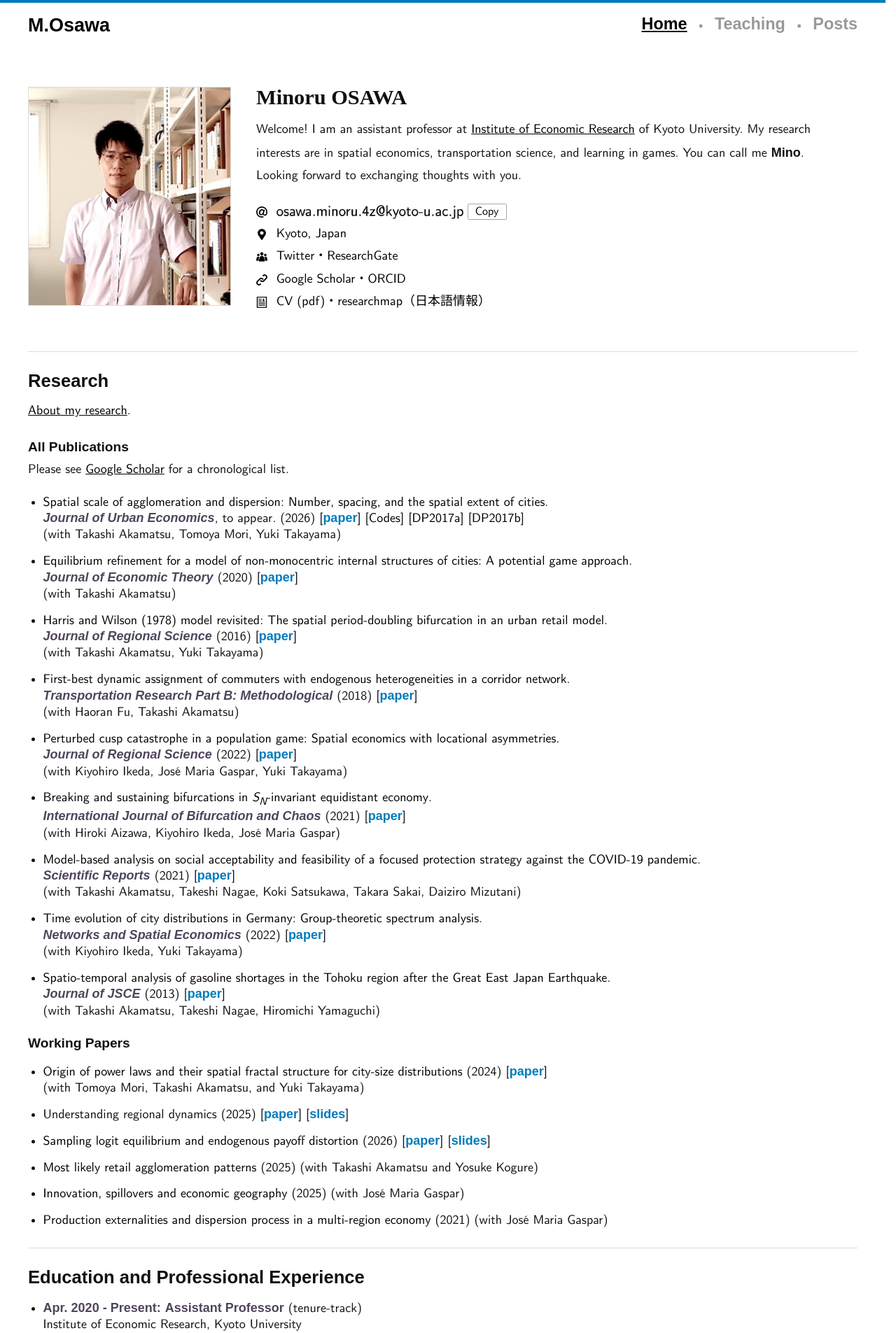
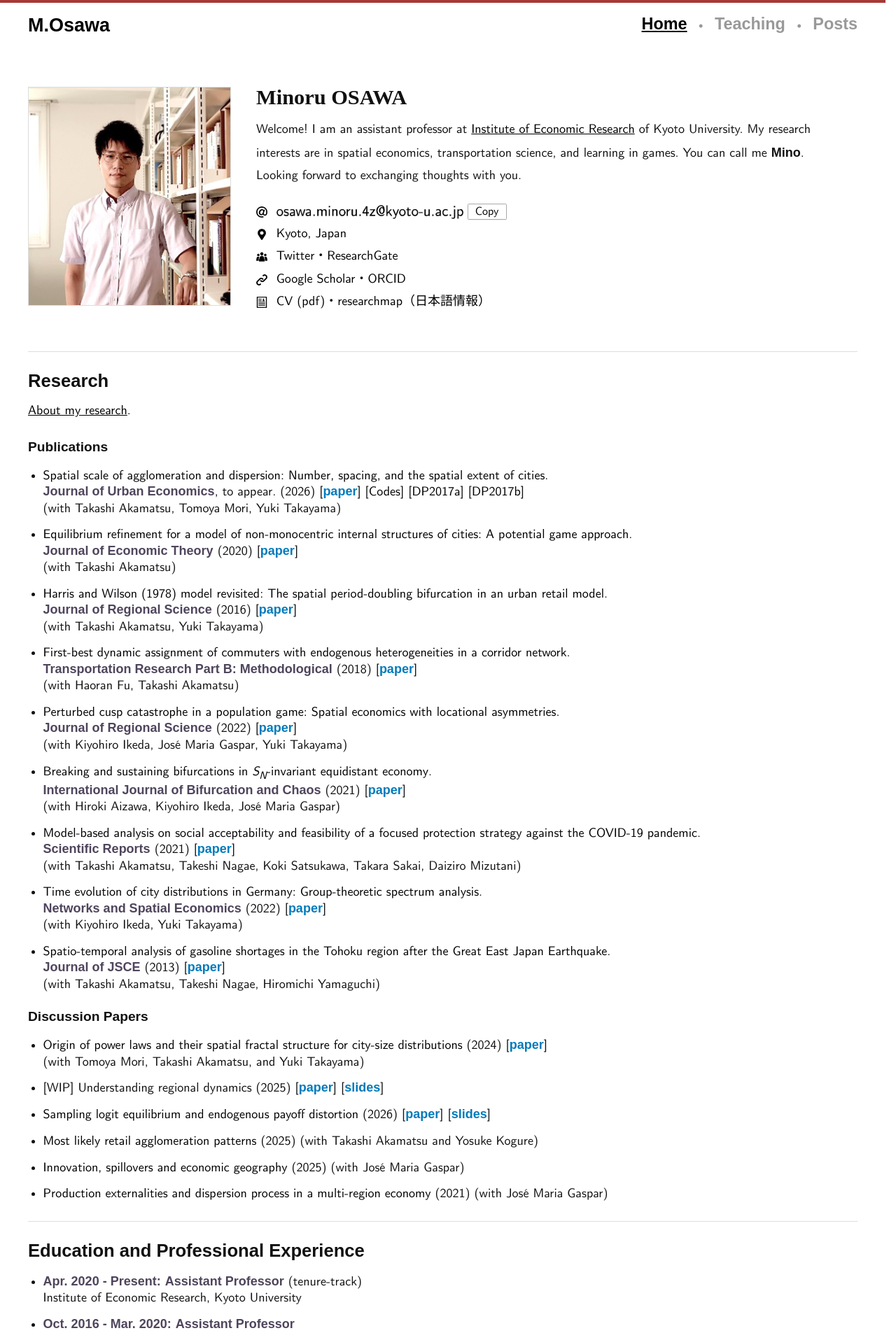
Before and after one commit to mino-osawa/mino-osawa.github.io, a Jekyll site: the page built from index.markdown, in a window 1280 px wide. Shown: the top 1905 px of the page at 70% size. Built offline with Jekyll 4.4.1, drawn with Linux system fonts in a browser that asks for light colours; some web fonts are replaced.

Commit message:
update border colors

```diff
--- a/_sass/components/_navigation.scss
+++ b/_sass/components/_navigation.scss
@@ -1,7 +1,7 @@
 /* === ナビゲーション === */
 .site-nav {
   font-family: "Computer Modern Sans Serif", "Noto Sans JP", sans-serif;
-  border-top: 4px solid $color-konpeki;
+  border-top: 4px solid $color-beniebicha;
 
   a {
     text-decoration: none;
--- a/_sass/components/_publications.scss
+++ b/_sass/components/_publications.scss
@@ -98,7 +98,6 @@
 
 .pub-journal {
   color: $color-aisumicha;
-  font-style: italic;
 }
 
 .pub-links {
--- a/index.markdown
+++ b/index.markdown
@@ -11,9 +11,7 @@ title: M.Osawa's Website
 
 <a href="/summary/">About my research</a>.
 
-<h3>All Publications</h3>
-
-Please see <a href="https://scholar.google.co.jp/citations?user=qKxF-dkAAAAJ" target="_blank">Google Scholar</a> for a chronological list.
+<h3>Publications</h3>
 
 <ul class="ref-list">
   {% for paper in site.data.papers %}
@@ -27,11 +25,11 @@ Please see <a href="https://scholar.google.co.jp/citations?user=qKxF-dkAAAAJ" ta
   {% endfor %}
 </ul>
 
-<h3>Working Papers</h3>
+<h3>Discussion Papers</h3>
 
 <ul class="ref-list">
     <li><a href="https://arxiv.org/abs/2207.05346">Origin of power laws and their spatial fractal structure for city-size distributions</a> (2024) [<a href="https://arxiv.org/pdf/2207.05346">paper</a>] <br> (with Tomoya Mori, Takashi Akamatsu, and Yuki Takayama)</li>
-    <li>Understanding regional dynamics (2025) [<a href="notes/draft/RD.pdf">paper</a>] [<a href="notes/draft/RD_slides.pdf">slides</a>]</li>
+    <li>[WIP] Understanding regional dynamics (2025) [<a href="notes/draft/RD.pdf">paper</a>] [<a href="notes/draft/RD_slides.pdf">slides</a>]</li>
     <li><a href="https://arxiv.org/abs/2603.09539">Sampling logit equilibrium and endogenous payoff distortion</a> (2026) [<a href="notes/draft/SLD.pdf">paper</a>] [<a href="notes/draft/SLD_slides.pdf">slides</a>]</li>
     <li><a href="https://arxiv.org/abs/2011.06778">Most likely retail agglomeration patterns</a> (2025) (with Takashi Akamatsu and Yosuke Kogure)</li>
     <li><a href="https://arxiv.org/abs/2512.06402">Innovation, spillovers and economic geography</a> (2025) (with José Maria Gaspar)</li>
```
